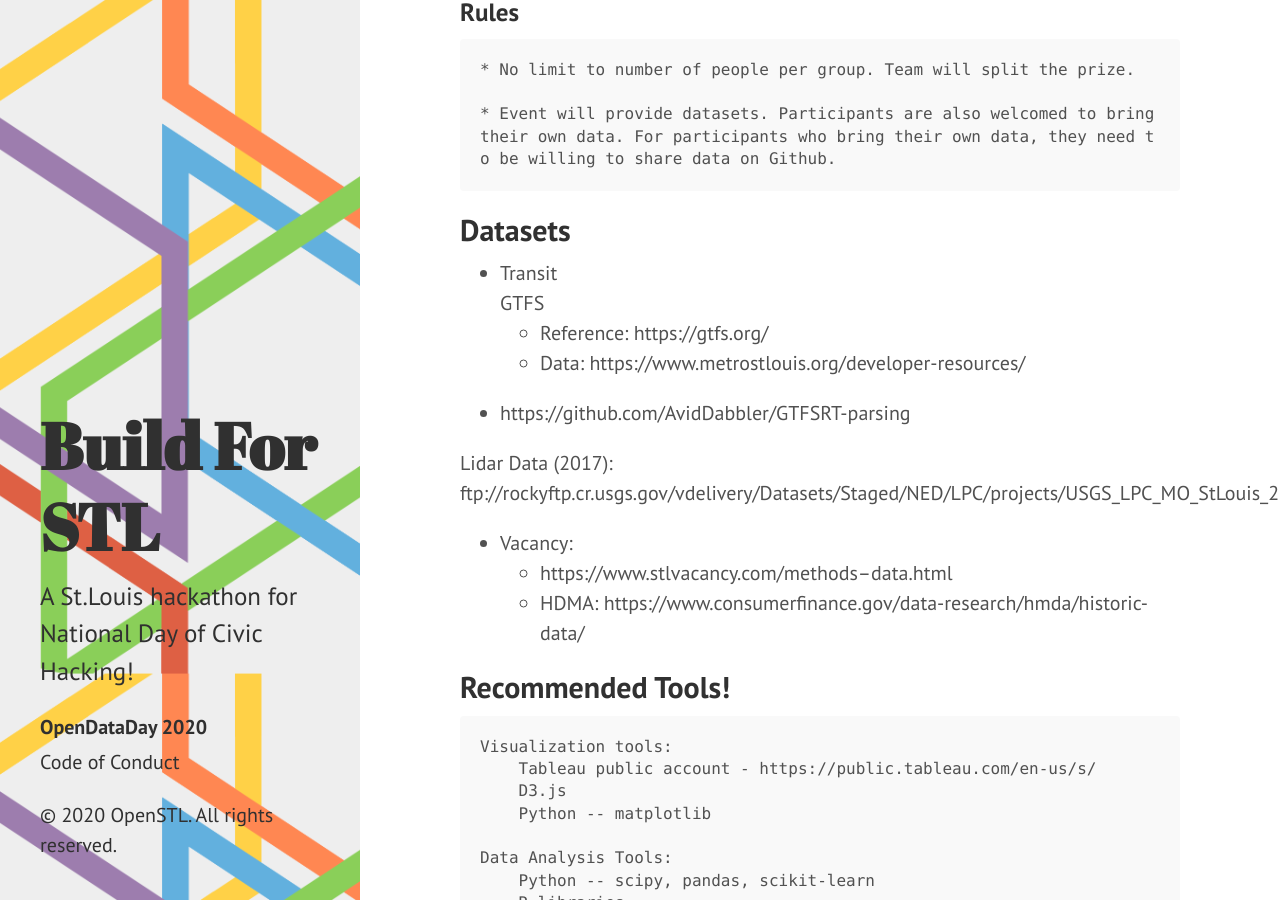
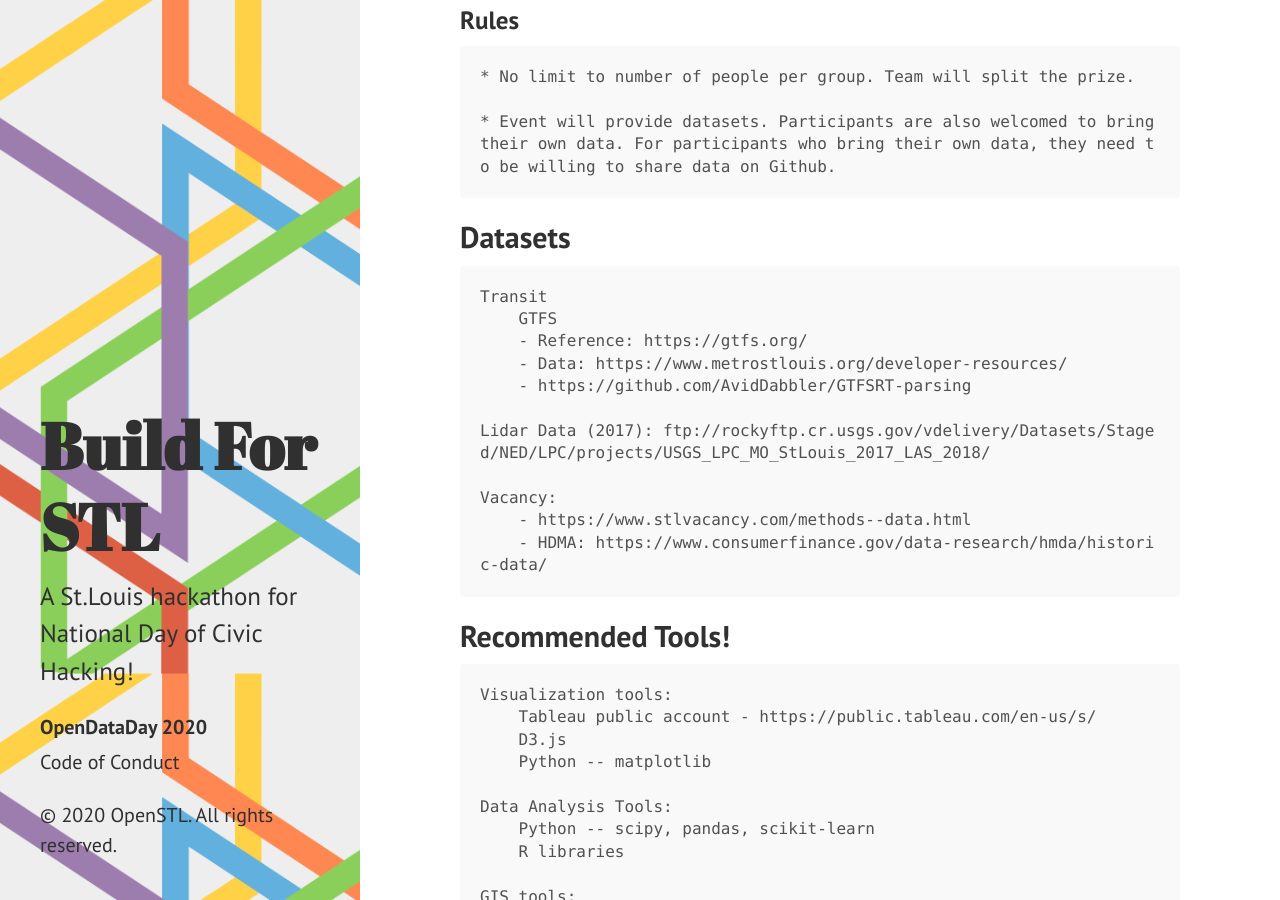
Before and after one commit to OpenSTL/build4stl-jekyll-site, a Jekyll site: the page built from OpenDataDay.md, in a window 1280 px wide and 900 px high, scrolled down 1568 px. Built offline with Jekyll 4.4.1, drawn with Linux system fonts in a browser that asks for light colours.

```diff
--- a/OpenDataDay.md
+++ b/OpenDataDay.md
@@ -10,7 +10,7 @@ Welcome to OpenDataDay!
 
    Open Data Day is an annual celebration of open data all over the world! It is an opportunity to show the benefits of open data and encourage the adoption of open data policies in government, business and civil society. Check out [OpenDataday.org](https://www.opendataday.org) for more info!
 
-## Agenda:
+### Agenda:
     9:00 am - Sign-in
     9:30 am - Short introduction with Jon Leek and Shawn Moore
     10:00 am - Start Hacking!
@@ -18,7 +18,7 @@ Welcome to OpenDataDay!
     4:00 pm - Wrap up and start presentations and give out prizes!
     6:00 pm -  End!
 
-## Prizes:
+### Prizes:
 
     80$ worth of Amazon giftcards, Google nest mini, Set of 4 Tile keychains
 
@@ -48,17 +48,17 @@ Welcome to OpenDataDay!
 
 ## Datasets
 
-- Transit
-    GTFS
-	- Reference: https://gtfs.org/
-	- Data: https://www.metrostlouis.org/developer-resources/
-- https://github.com/AvidDabbler/GTFSRT-parsing
+    Transit
+        GTFS
+        - Reference: https://gtfs.org/
+        - Data: https://www.metrostlouis.org/developer-resources/
+        - https://github.com/AvidDabbler/GTFSRT-parsing
 
-Lidar Data (2017): ftp://rockyftp.cr.usgs.gov/vdelivery/Datasets/Staged/NED/LPC/projects/USGS_LPC_MO_StLouis_2017_LAS_2018/
+    Lidar Data (2017): ftp://rockyftp.cr.usgs.gov/vdelivery/Datasets/Staged/NED/LPC/projects/USGS_LPC_MO_StLouis_2017_LAS_2018/
 
-- Vacancy:
-    - https://www.stlvacancy.com/methods--data.html
-    - HDMA: https://www.consumerfinance.gov/data-research/hmda/historic-data/
+    Vacancy:
+        - https://www.stlvacancy.com/methods--data.html
+        - HDMA: https://www.consumerfinance.gov/data-research/hmda/historic-data/
 
 
 ## Recommended Tools!
```
